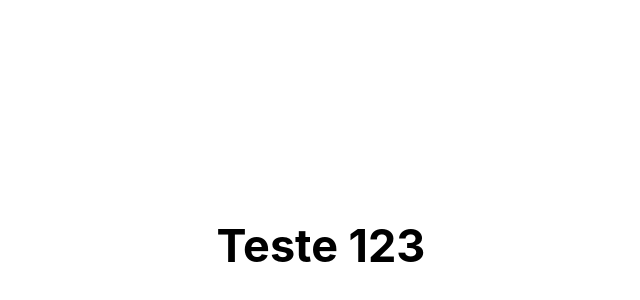
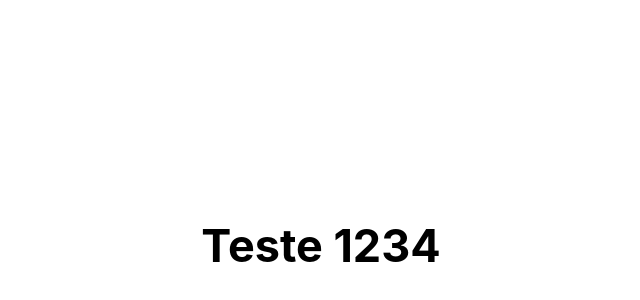
Before and after one commit to wellintonperazzoli/ConsultorioReact, a React (Create React App) app: page / in a window 1280 px wide. Shown: the part 154-454 px from the top of the page, without its empty margins (319-959 px from the left). Built offline with nearby package versions, Linux system fonts and the light colour scheme.

Commit message:
new commit

```diff
--- a/src/App.js
+++ b/src/App.js
@@ -5,7 +5,7 @@ import './App.css';
 function App() {
   return (
     <main>
-      <h1>Teste 123</h1>
+      <h1>Teste 1234</h1>
     </main>
   );
 }
```
